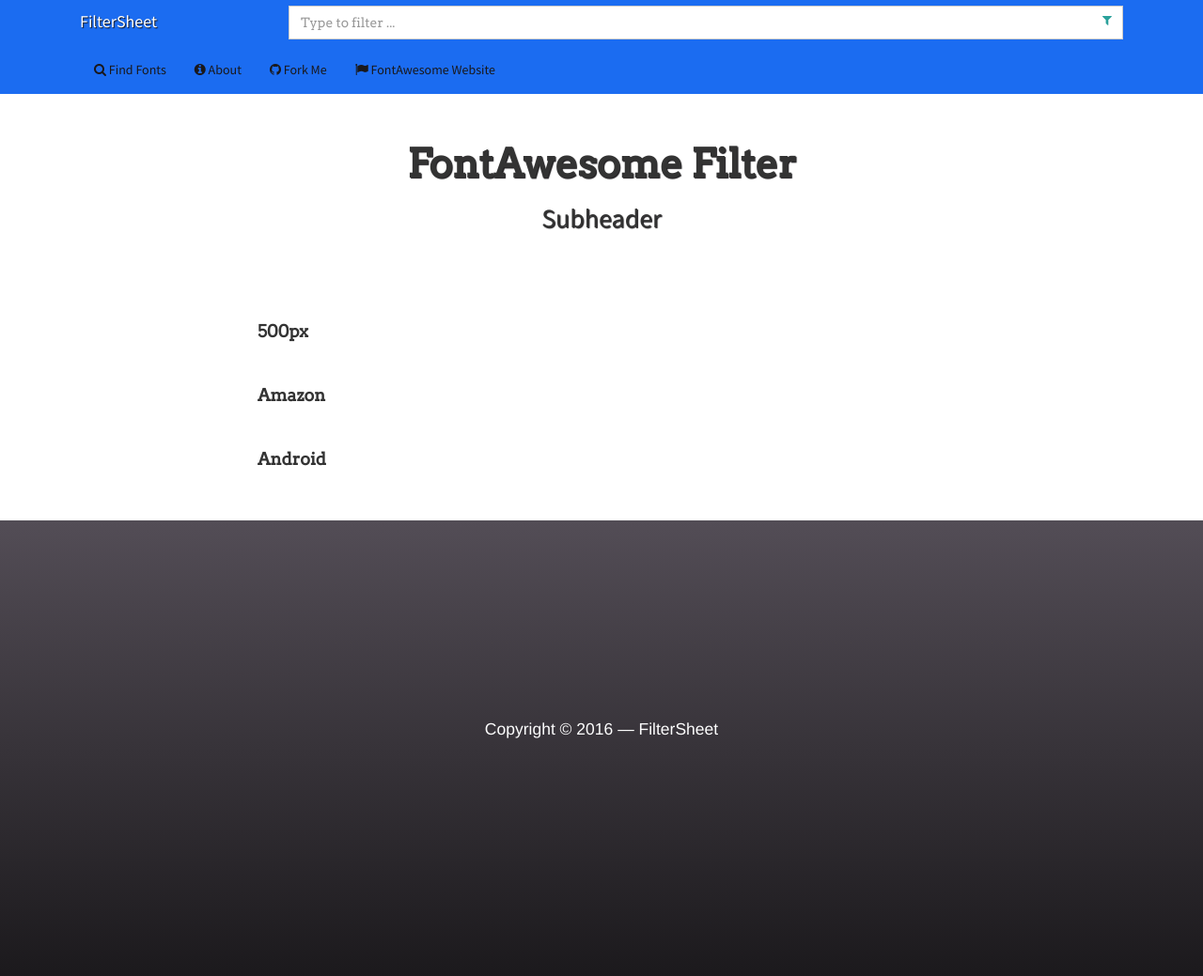
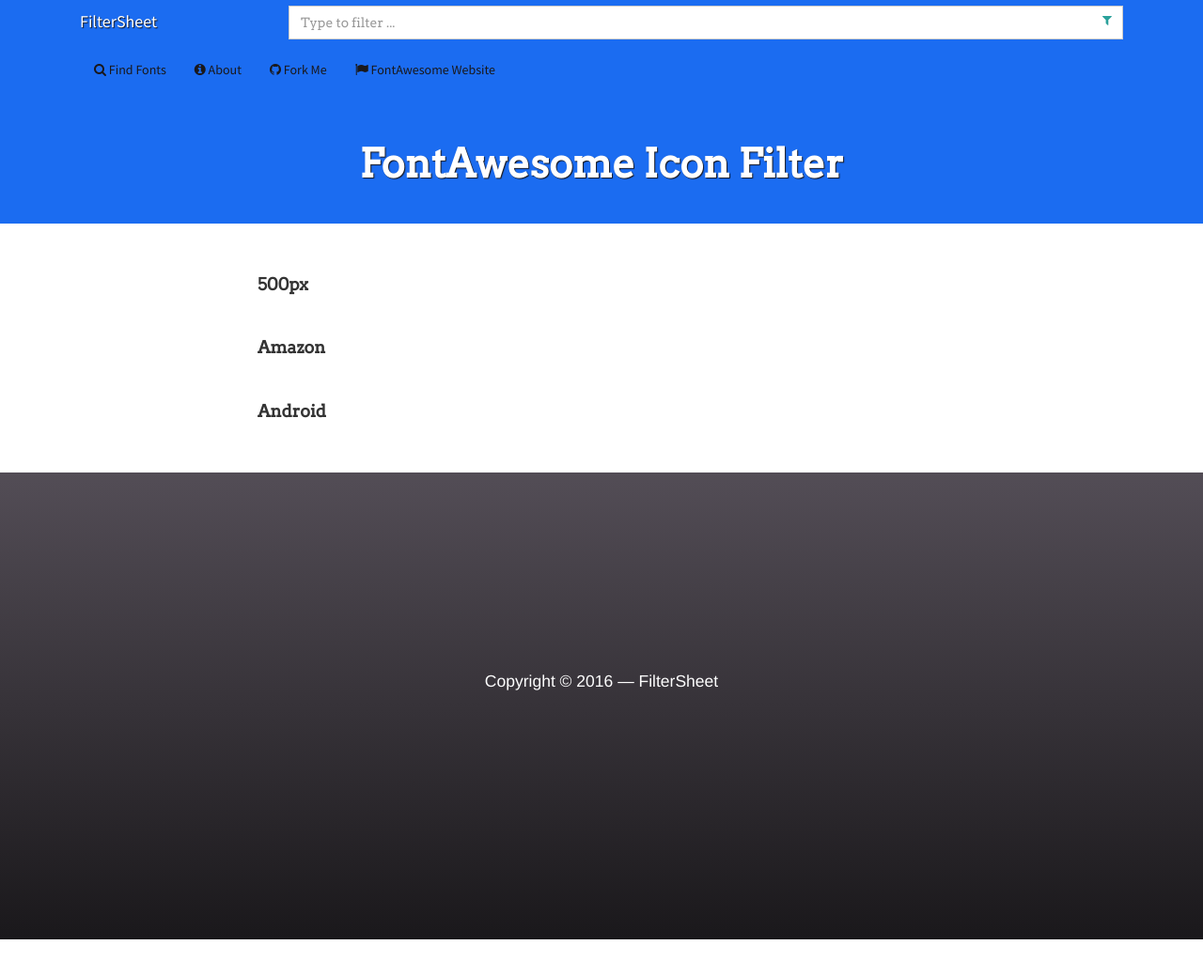
Before and after one commit to filtersheet/filtersheet.github.io, a Jekyll site: the page built from fontawesome/index.html, in a window 1280 px wide and 1051 px high. Shown: the top 1039 px of the window at 94% size. Built offline with Jekyll 4.4.1, drawn with Linux system fonts in a browser that asks for light colours; comment, search, counter and statistics services are not loaded.

Commit message:
edit/html - Blend header with subnav style

```diff
--- a/fontawesome/index.html
+++ b/fontawesome/index.html
@@ -1,18 +1,16 @@
 ---
 layout: default
-header: "FontAwesome Filter"
-subheader: "Subheader"
+header: "FontAwesome Icon Filter"
 subnavigation: "true"
 menu: "fontawesome"
 searchable: "true"
 ---
 
-<section id="intro" class="">
+<section id="intro" class="background-filtersheet-core">
     <div class="container horizontal-padding-medium">
         <div class="row">
             <div class="intro-body">
-                <h1 class="text-center text-shadow-dark">{{ page.header }}</h1>
-                <h3 class="text-center text-shadow-dark">{{ page.subheader }}</h3>
+                <h1 class="text-white text-center text-shadow-dark">{{ page.header }}</h1>
             </div>
         <div><!-- /.row -->
     </div><!-- /.container -->
```
